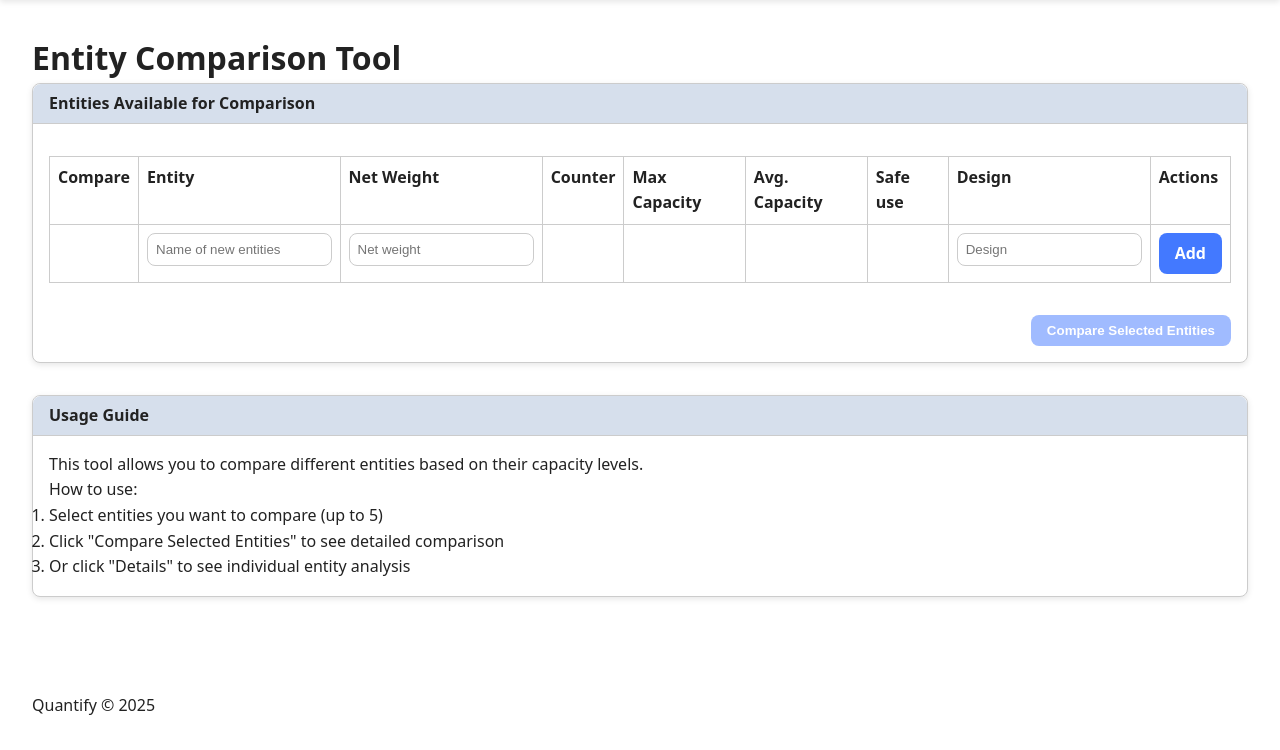
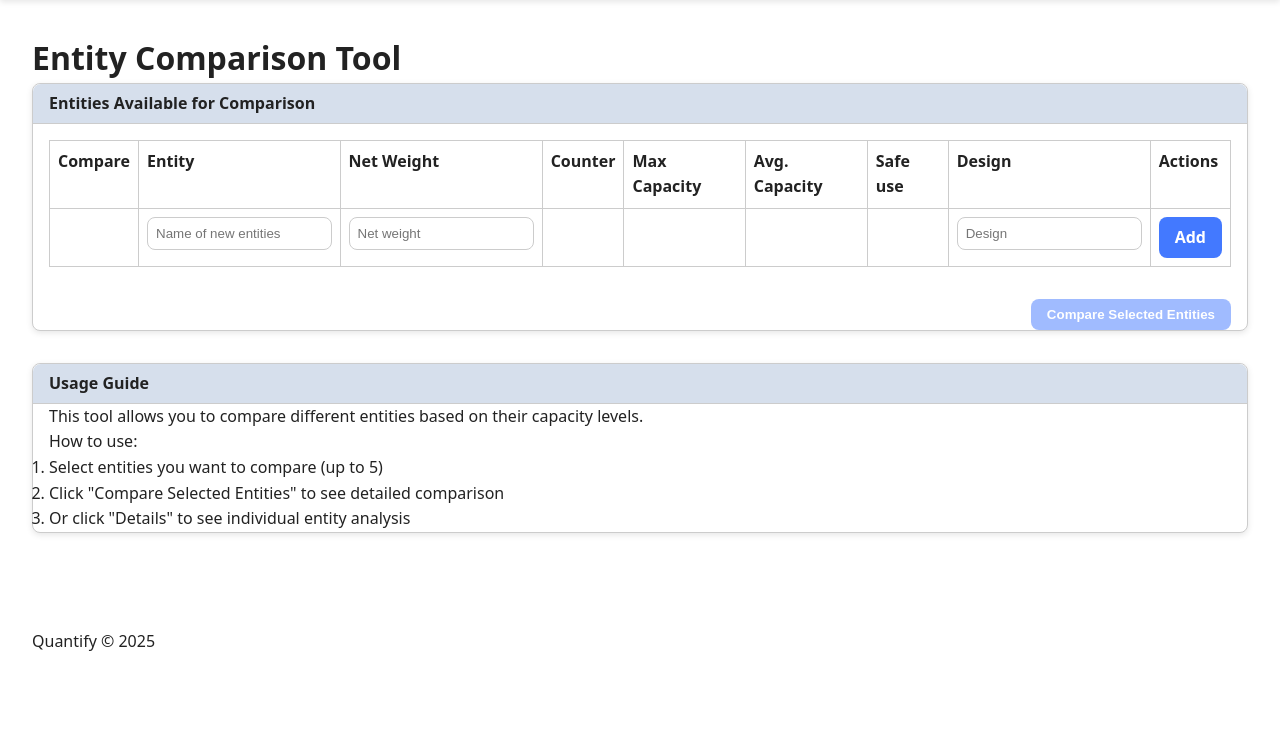
Before and after one commit to zrebec/quantify, a PHP site: template templates/entity/list.html.twig in a window 1280 px wide. Shown: the part 112-862 px from the top of the page. After the commit the page ends 763 px from the top, so only its background shows below. Run offline with PHP 8.4, Linux system fonts and the light colour scheme; the template is opened without the code that fills it, so the values that code supplies are empty; some libraries are stand-ins or nearby versions.

Commit message:
fix: padding in chart

```diff
--- a/public/css/style.css
+++ b/public/css/style.css
@@ -132,7 +132,7 @@ body {
 }
 
 .card-body {
-  padding: var(--space-md);
+  padding: 0 var(--space-md);
 }
 
 /** === BREADCRUMB === **/
--- a/templates/partials/chart.html.twig
+++ b/templates/partials/chart.html.twig
@@ -51,6 +51,9 @@
             },
             options: {
                 responsive: true,
+                layout: {
+                    padding: 0
+                },
                 plugins: {
                     title: {
                         display: true,
```
